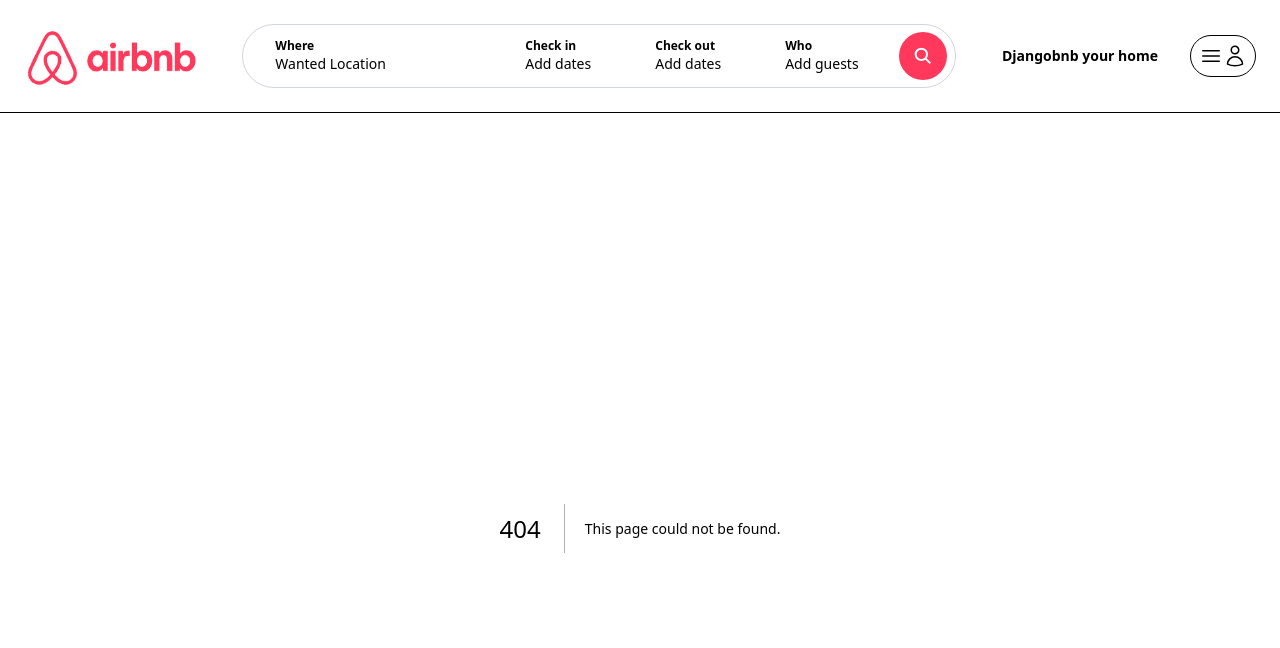
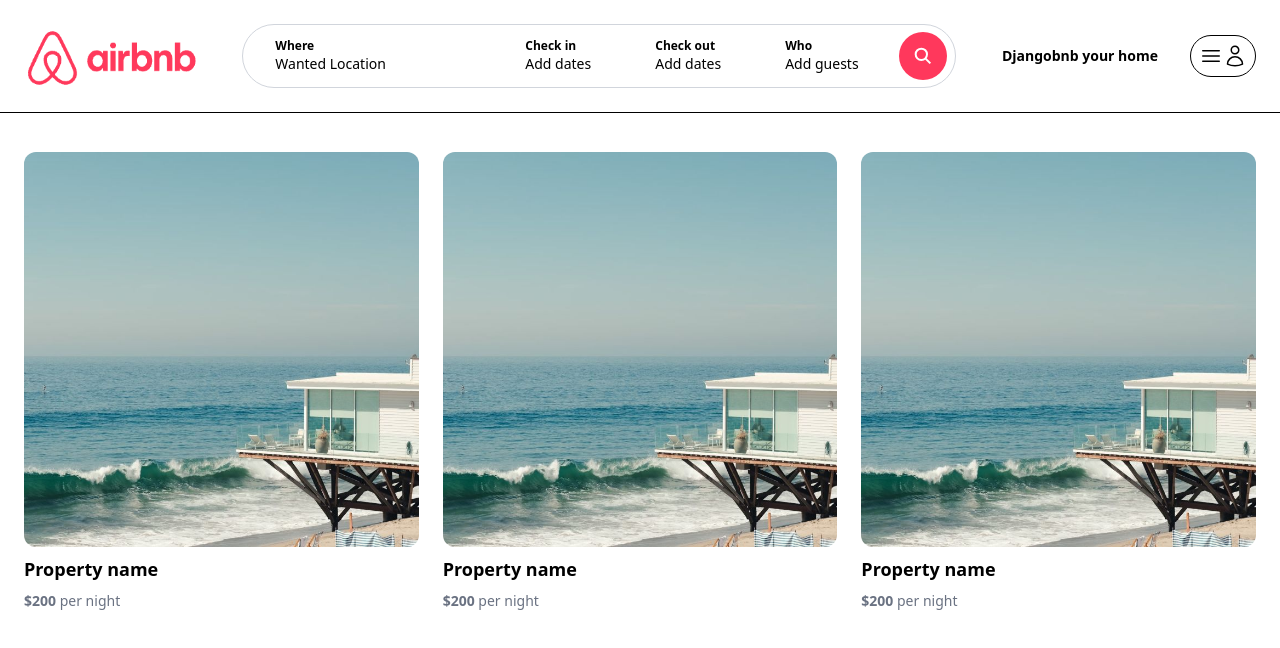
Before and after one commit to Cris-John-AFK/DjangoAirBnbClone, a Next.js app: page /myproperties in a window 1280 px wide. Before the commit this address had no page. Shown: the top 648 px of the page. Built offline with nearby package versions, Linux system fonts and the light colour scheme.

Commit message:
My properties (static)- Cris John M. Canales

```diff
--- /dev/null
+++ b/app/myproperties/page.tsx
@@ -0,0 +1,17 @@
+import Image from "next/image";
+import PropertyList from "../components/properties/PropertyList";
+
+
+const MyPropertiesPage = () => {
+    return (
+        <main className="max-w-[1500px] mx-auto px-6 pb-6">
+                <h1 className="my-6 text-2xl">
+                    <div className="grid grid-cols-1 md:grid-cols-3 gap-6">
+                      <PropertyList />
+                    </div>
+                </h1>
+        </main>
+    )
+}
+
+export default MyPropertiesPage;
```
